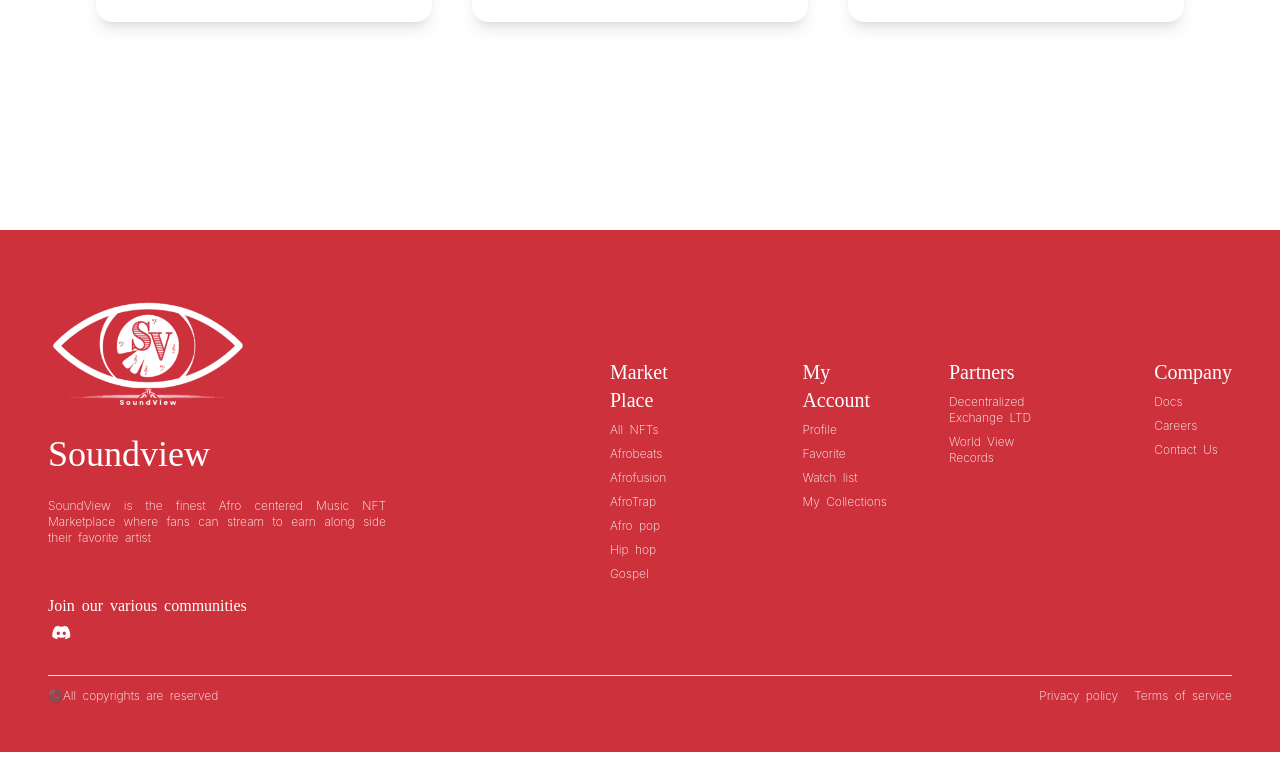
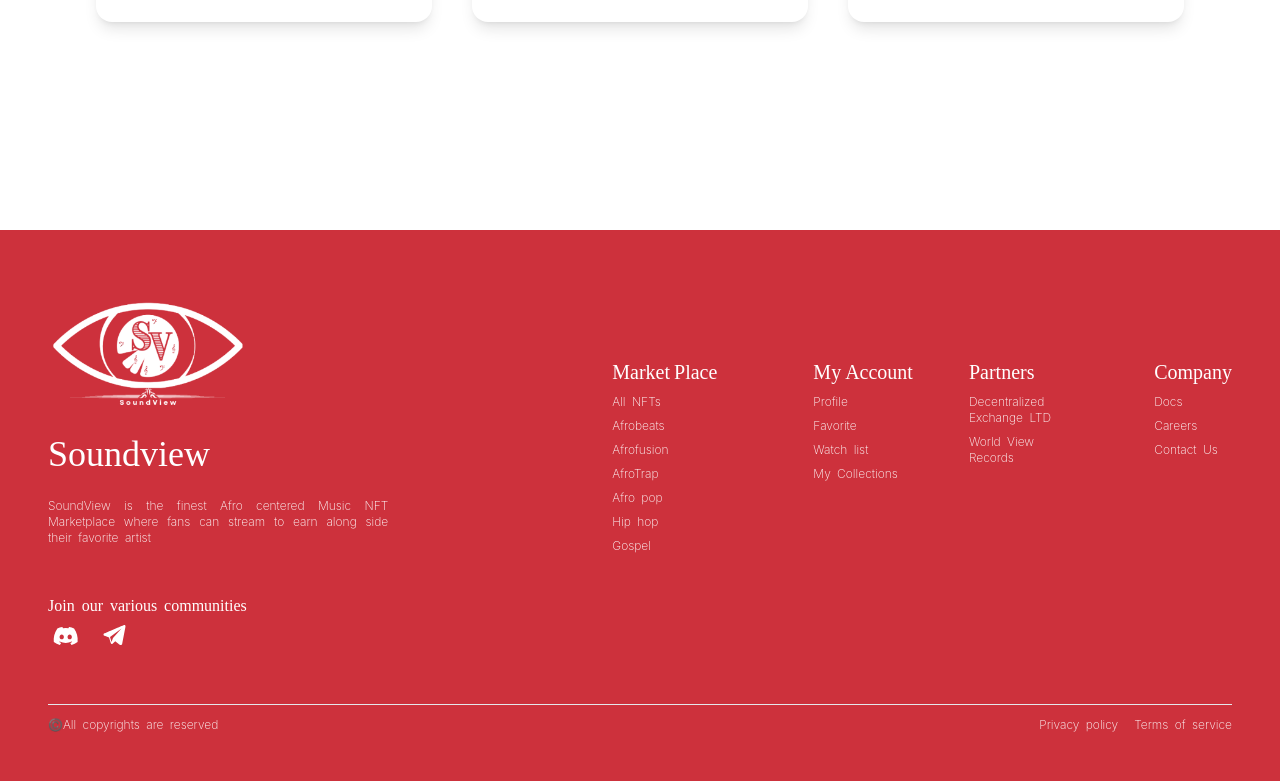
Before and after one commit to wijnaldum-eth/SoundView-Dapp-e2b, a React (Create React App) app: page /market in a window 1280 px wide. Shown: the part 2093-2874 px from the top of the page. Before the commit the page ends 2845 px from the top, so only its background shows below. Built offline with nearby package versions, Linux system fonts and the light colour scheme; a web font is replaced by a local one; what tailwindcss-animation-delay would draw is missing.

Commit message:
footer updates, navigation updates, dynamic genre page

```diff
--- a/src/App.js
+++ b/src/App.js
@@ -11,7 +11,34 @@
     <Routes>
       <Route path="/" element={<Navigation />}>
         <Route index element={<HomePage />} />
-        <Route path="market" element={<Market />} />
+        <Route
+          path="market"
+          element={<Market header="Hip-hop Rap Music NFTs" />}
+        />
+        <Route
+          path="market/afrobeats-nft"
+          element={<Market header="Afrobeats Music NFTs" />}
+        />
+        <Route
+          path="market/afrofusion-nft"
+          element={<Market header="Afrofusion Music NFTs" />}
+        />
+        <Route
+          path="market/afrotrap-nft"
+          element={<Market header="Afrotrap Music NFTs" />}
+        />
+        <Route
+          path="market/afropop-nft"
+          element={<Market header="Afropop Music NFTs" />}
+        />
+        <Route
+          path="market/hiphop-nft"
+          element={<Market header="Hip-hop Rap Music NFTs" />}
+        />
+        <Route
+          path="market/gospel-nft"
+          element={<Market header="Gospel Music NFTs" />}
+        />
         <Route path="statistics" element={<FullRanking />} />
         <Route path="stream" element={<Stream />} />
         <Route path="create" element={<CreateAccount />} />
--- a/src/icons/Discord.jsx
+++ b/src/icons/Discord.jsx
@@ -4,10 +4,10 @@
   return (
     <svg
       xmlns="http://www.w3.org/2000/svg"
-      width="26.25"
-      height="21"
+      width="50"
+      height="50"
       fill="none"
-      viewBox="0 0 35 28"
+      viewBox="0 0 50 50"
     >
       <path
         fill="#fff"
--- /dev/null
+++ b/src/icons/Telegram.jsx
@@ -0,0 +1,15 @@
+import React from "react";
+
+export const Telegram = () => {
+  return (
+    <svg
+      xmlns="http://www.w3.org/2000/svg"
+      width="25"
+      height="25"
+      fill="#FFF"
+      viewBox="0 0 50 50"
+    >
+      <path d="M46.137 6.552c-.75-.636-1.928-.727-3.146-.238h-.002c-1.281.514-36.261 15.518-37.685 16.131-.259.09-2.521.934-2.288 2.814.208 1.695 2.026 2.397 2.248 2.478l8.893 3.045c.59 1.964 2.765 9.21 3.246 10.758.3.965.789 2.233 1.646 2.494.752.29 1.5.025 1.984-.355l5.437-5.043 8.777 6.845.209.125c.596.264 1.167.396 1.712.396.421 0 .825-.079 1.211-.237 1.315-.54 1.841-1.793 1.896-1.935l6.556-34.077c.4-1.82-.156-2.746-.694-3.201zM22 32l-3 8-3-10 23-17-17 19z"></path>
+    </svg>
+  );
+};
--- a/src/pages/market/Market.jsx
+++ b/src/pages/market/Market.jsx
@@ -3,7 +3,8 @@
 import { Search } from "../../icons/Search";
 import { Card } from "../home/home-carousel/carousel";
 
-export const Market = () => {
+export const Market = (props) => {
+  const { header } = props;
   return (
     <div className="w-full sm:py-40 py-24 px-4 sm:px-12">
       <div className="w-full flex flex-col items-center gap-8">
@@ -12,9 +13,7 @@
           alt="nft banner"
           className="sm:w-full h-auto rounded-2xl"
         />
-        <h1 className="text-2xl text-black sm:text-4xl">
-          Hip-hop Rap Music NFTs
-        </h1>
+        <h1 className="text-2xl text-black sm:text-4xl">{header}</h1>
         <p className="text-center text-base sm:text-2xl">
           Soundview is the only platform to purchase amazing and exclusive
           musical NFTs.
--- a/src/pages/navigation/MobileNavigation.jsx
+++ b/src/pages/navigation/MobileNavigation.jsx
@@ -8,6 +8,7 @@
 
   const toggleNav = () => {
     setNavbarOpen(!navbarOpen);
+    window.scrollTo({ top: 0, left: 0, behavior: "smooth" });
   };
 
   return (
@@ -16,7 +17,7 @@
         <SoundViewLogoMobile />
         <button
           className="text-bold text-4xl font-black pr-2"
-          onClick={() => toggleNav()}
+          onClick={() => setNavbarOpen(!navbarOpen)}
         >
           {navbarOpen ? "✕" : "☰"}
         </button>
@@ -41,19 +42,34 @@
           </button>
         </div>
         <div className="flex flex-col items-start gap-8 w-full text-black text-lg font-semibold mt-4 px-4 mb-7">
-          <button className="hover:text-themeRed active:text-themeRed focus:text-themeRed">
+          <button
+            className="hover:text-themeRed active:text-themeRed focus:text-themeRed"
+            onClick={() => toggleNav()}
+          >
             <Link to="/">Home</Link>
           </button>
-          <button className="hover:text-themeRed focus:text-themeRed active:text-themeRed">
+          <button
+            className="hover:text-themeRed focus:text-themeRed active:text-themeRed"
+            onClick={() => toggleNav()}
+          >
             <Link to="/statistics">Statistics</Link>
           </button>
-          <button className="hover:text-themeRed focus:text-themeRed active:text-themeRed">
+          <button
+            className="hover:text-themeRed focus:text-themeRed active:text-themeRed"
+            onClick={() => toggleNav()}
+          >
             <Link to="/stream">Stream</Link>
           </button>
-          <button className="hover:text-themeRed focus:text-themeRed active:text-themeRed">
+          <button
+            className="hover:text-themeRed focus:text-themeRed active:text-themeRed"
+            onClick={() => toggleNav()}
+          >
             <Link to="/market">Market Place</Link>
           </button>
-          <button className="hover:text-themeRed focus:text-themeRed active:text-themeRed">
+          <button
+            className="hover:text-themeRed focus:text-themeRed active:text-themeRed"
+            onClick={() => toggleNav()}
+          >
             <Link to="/create">Create</Link>
           </button>
         </div>
--- a/src/pages/navigation/Navigation.jsx
+++ b/src/pages/navigation/Navigation.jsx
@@ -4,9 +4,19 @@
 import { Search } from "../../icons/Search";
 import { MobileNavigation } from "./MobileNavigation";
 import { Discord } from "../../icons/Discord";
+import { Telegram } from "../../icons/Telegram";
 import soundviewwhite from "../../icons/soundviewwhite.png";
+import { useEffect } from "react";
 
 export const Navigation = () => {
+  useEffect(() => {
+    window.scrollTo({ top: 0, left: 0, behavior: "smooth" });
+  }, []);
+
+  const handleClick = () => {
+    window.scrollTo({ top: 0, left: 0, behavior: "smooth" });
+  };
+
   return (
     <>
       <MobileNavigation />
@@ -39,19 +49,34 @@
           </div>
         </div>
         <div className="flex flex-row items-center justify-evenly w-[35%] text-black font-semibold mb-7">
-          <button className="hover:text-themeRed active:text-themeRed focus:text-themeRed">
+          <button
+            onClick={() => handleClick()}
+            className="hover:text-themeRed active:text-themeRed focus:text-themeRed"
+          >
             <Link to="/">Home</Link>
           </button>
-          <button className="hover:text-themeRed focus:text-themeRed active:text-themeRed">
+          <button
+            onClick={() => handleClick()}
+            className="hover:text-themeRed focus:text-themeRed active:text-themeRed"
+          >
             <Link to="/statistics">Statistics</Link>
           </button>
-          <button className="hover:text-themeRed focus:text-themeRed active:text-themeRed">
+          <button
+            onClick={() => handleClick()}
+            className="hover:text-themeRed focus:text-themeRed active:text-themeRed"
+          >
             <Link to="/stream">Stream</Link>
           </button>
-          <button className="hover:text-themeRed focus:text-themeRed active:text-themeRed">
+          <button
+            onClick={() => handleClick()}
+            className="hover:text-themeRed focus:text-themeRed active:text-themeRed"
+          >
             <Link to="/market">Market Place</Link>
           </button>
-          <button className="hover:text-themeRed focus:text-themeRed active:text-themeRed">
+          <button
+            onClick={() => handleClick()}
+            className="hover:text-themeRed focus:text-themeRed active:text-themeRed"
+          >
             <Link to="/create">Create</Link>
           </button>
         </div>
@@ -78,24 +103,70 @@
               fans can stream to earn along side their favorite artist
             </p>
             <h1 className="sm:pt-6 pt-3">Join our various communities</h1>
-            <div className="flex flex-row gap-3 mt-1">
-              <Discord />
+            <div className="flex flex-row gap-1 mt-1">
+              <a href="https://discord.gg/Zh6QPKv6" target="blank_">
+                <Discord />
+              </a>
+              <a href="https://t.me/soundview" target="blank_">
+                <Telegram />
+              </a>
             </div>
           </div>
           <div className="flex flex-col sm:flex-row gap-14 sm:mt-20 mt-10 text-white">
             <div className="flex flex-row sm:gap-24 w-full justify-between text-white">
               <div className="flex flex-col gap-2">
-                <h1 className="text-bold text-xl">Market Place</h1>
-                <p className="text-xs font-extralight">All NFTs</p>
-                <p className="text-xs font-extralight">Afrobeats</p>
-                <p className="text-xs font-extralight">Afrofusion</p>
-                <p className="text-xs font-extralight">AfroTrap</p>
-                <p className="text-xs font-extralight">Afro pop</p>
-                <p className="text-xs font-extralight">Hip hop</p>
-                <p className="text-xs font-extralight">Gospel</p>
+                <div className="flex flex-row gap-1">
+                  <h1 className="text-bold text-xl">Market</h1>{" "}
+                  <h1 className="text-bold text-xl">Place</h1>
+                </div>
+                <p
+                  onClick={() => handleClick()}
+                  className="text-xs font-extralight"
+                >
+                  <Link to="/market">All NFTs</Link>
+                </p>
+                <p
+                  onClick={() => handleClick()}
+                  className="text-xs font-extralight"
+                >
+                  <Link to="/market/afrobeats-nft">Afrobeats</Link>
+                </p>
+                <p
+                  onClick={() => handleClick()}
+                  className="text-xs font-extralight"
+                >
+                  <Link to="/market/afrofusion-nft">Afrofusion</Link>
+                </p>
+                <p
+                  onClick={() => handleClick()}
+                  className="text-xs font-extralight"
+                >
+                  <Link to="/market/afrotrap-nft">AfroTrap</Link>
+                </p>
+                <p
+                  onClick={() => handleClick()}
+                  className="text-xs font-extralight"
+                >
+                  <Link to="/market/afropop-nft">Afro pop</Link>
+                </p>
+                <p
+                  onClick={() => handleClick()}
+                  className="text-xs font-extralight"
+                >
+                  <Link to="/market/hiphop-nft">Hip hop</Link>
+                </p>
+                <p
+                  onClick={() => handleClick()}
+                  className="text-xs font-extralight"
+                >
+                  <Link to="/market/gospel-nft">Gospel</Link>
+                </p>
               </div>
               <div className="flex flex-col gap-2">
-                <h1 className="text-bold text-xl">My Account</h1>
+                <div className="flex flex-row gap-1">
+                  <h1 className="text-bold text-xl">My</h1>{" "}
+                  <h1 className="text-bold text-xl"> Account</h1>
+                </div>
                 <p className="text-xs font-extralight">Profile</p>
                 <p className="text-xs font-extralight">Favorite</p>
                 <p className="text-xs font-extralight">Watch list</p>
```
